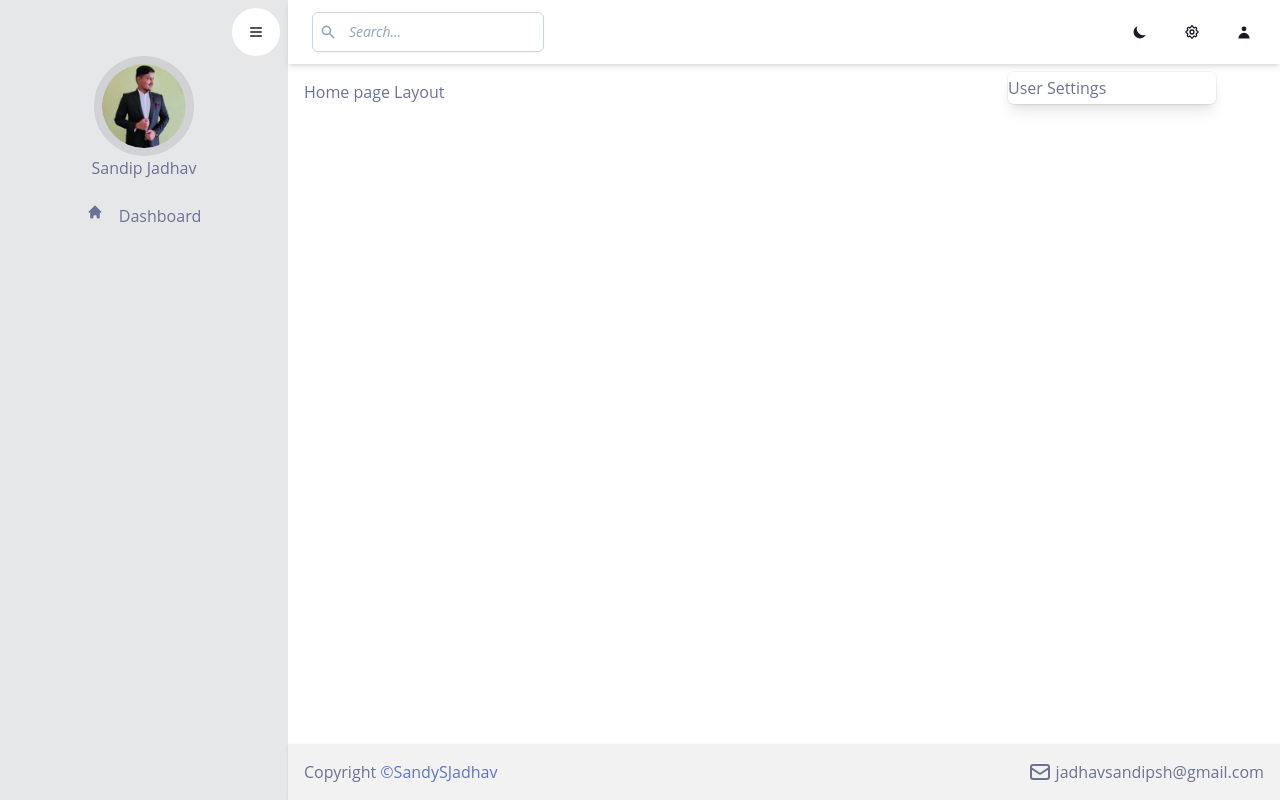
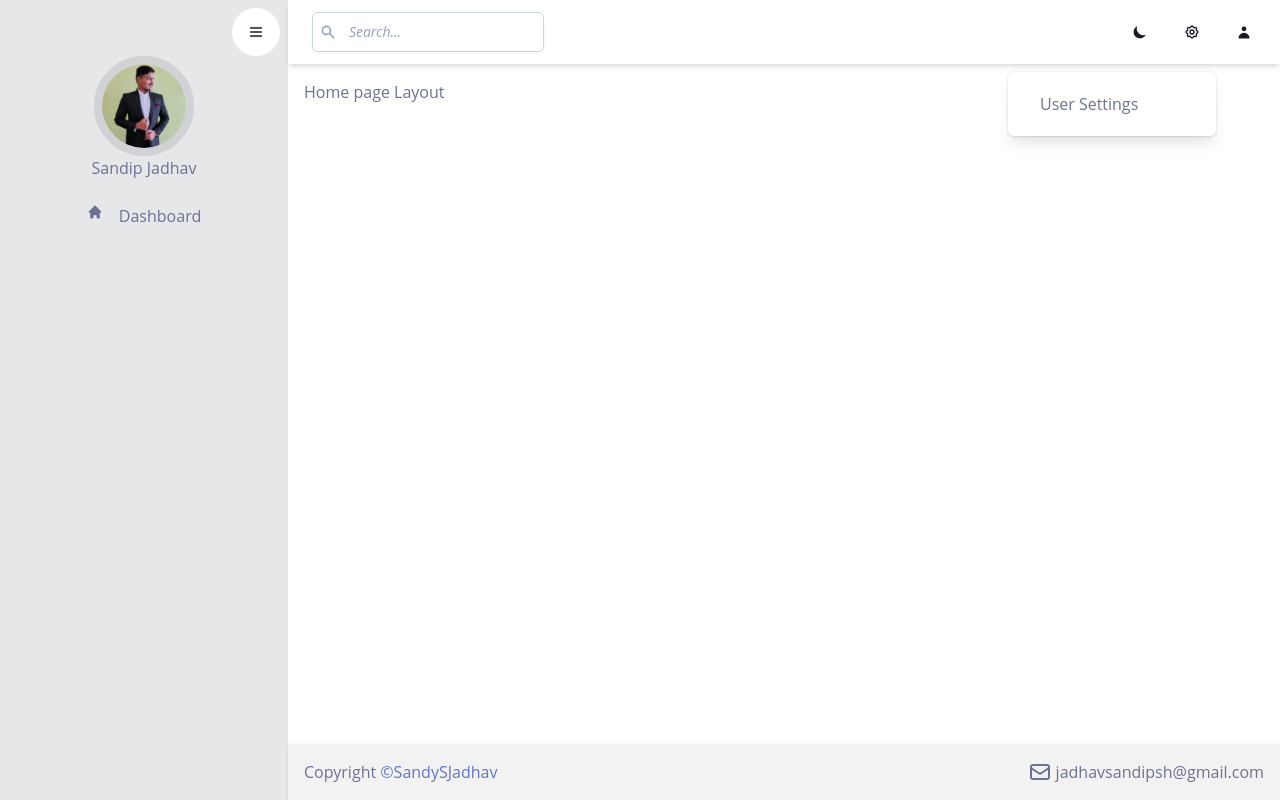
Before and after one commit to SandySJadhav/nextjs-admin-master-template, a Next.js app: page / in a window 1280 px wide. Both pictures are taken after a click on the button 1192 px from the left and 32 px from the top of the page. Built offline with nearby package versions, Linux system fonts and the light colour scheme.

Commit message:
updated padding in panels

```diff
--- a/src/components/Header.js
+++ b/src/components/Header.js
@@ -84,14 +84,14 @@ const Header = ({ panel, toggleSidePanel }) => {
           </IconButton>
 
           {userPanel ? (
-            <div className="absolute right-2 z-20 mt-16 w-52 origin-top-right rounded-md bg-white dark:bg-base py-1 shadow-lg ring-1 ring-black ring-opacity-5 focus:outline-none">
+            <div className="absolute right-2 z-20 p-4 mt-16 w-52 origin-top-right rounded-md bg-white dark:bg-base py-1 shadow-lg ring-1 ring-black ring-opacity-5 focus:outline-none">
               <UserProfile />
             </div>
           ) : null}
 
           {settingsPanel ? (
-            <div className="absolute right-16 z-20 mt-16 w-52 origin-top-right rounded-md bg-white dark:bg-base py-1 shadow-lg ring-1 ring-black ring-opacity-5 focus:outline-none">
-              User Settings
+            <div className="absolute right-16 z-20 p-4 mt-16 w-52 origin-top-right rounded-md bg-white dark:bg-base py-1 shadow-lg ring-1 ring-black ring-opacity-5 focus:outline-none">
+              <div className="p-4">User Settings</div>
             </div>
           ) : null}
         </div>
```
